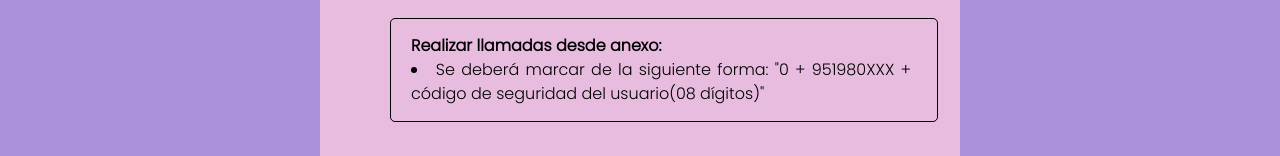
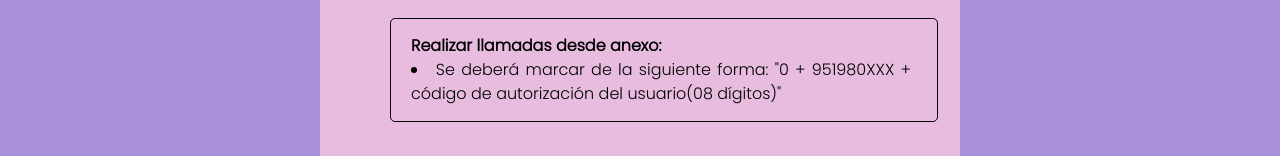
Before and after one commit to AlexandraCynthia/guia, a React (Create React App) app: page /home in a window 1280 px wide. Shown: the part 8077-8233 px from the top of the page. Built offline with nearby package versions, Linux system fonts and the light colour scheme; a web font is replaced by a local one.

Commit message:
correcion

```diff
--- a/src/pages/Home.js
+++ b/src/pages/Home.js
@@ -270,7 +270,7 @@ function Home () {
 
             <div className="cuadrotexto">
               <b>Realizar llamadas desde anexo:</b>
-              <li>Se deberá marcar de la siguiente forma: "0 + 951980XXX + código de seguridad del usuario(08 dígitos)"</li>
+              <li>Se deberá marcar de la siguiente forma: "0 + 951980XXX + código de autorización del usuario(08 dígitos)"</li>
             </div>
 
         </div>
```
